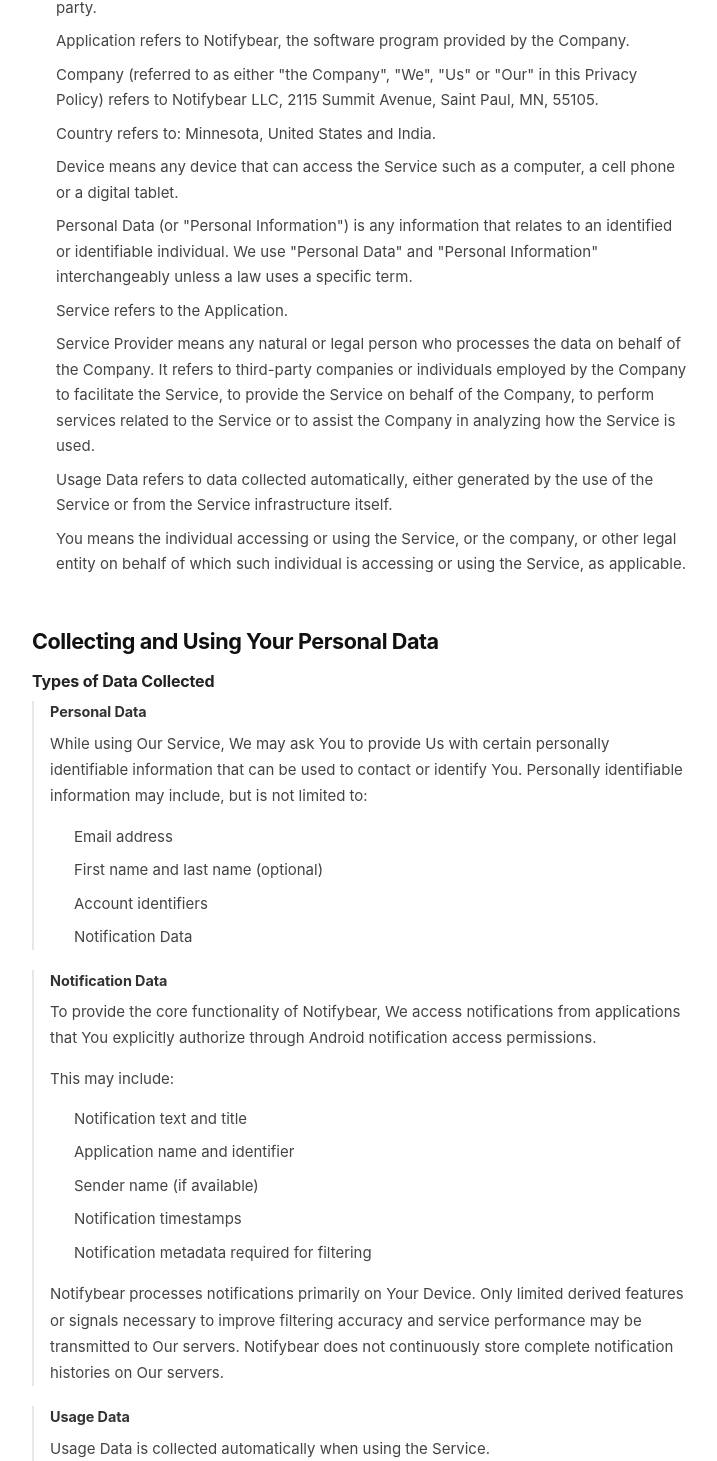
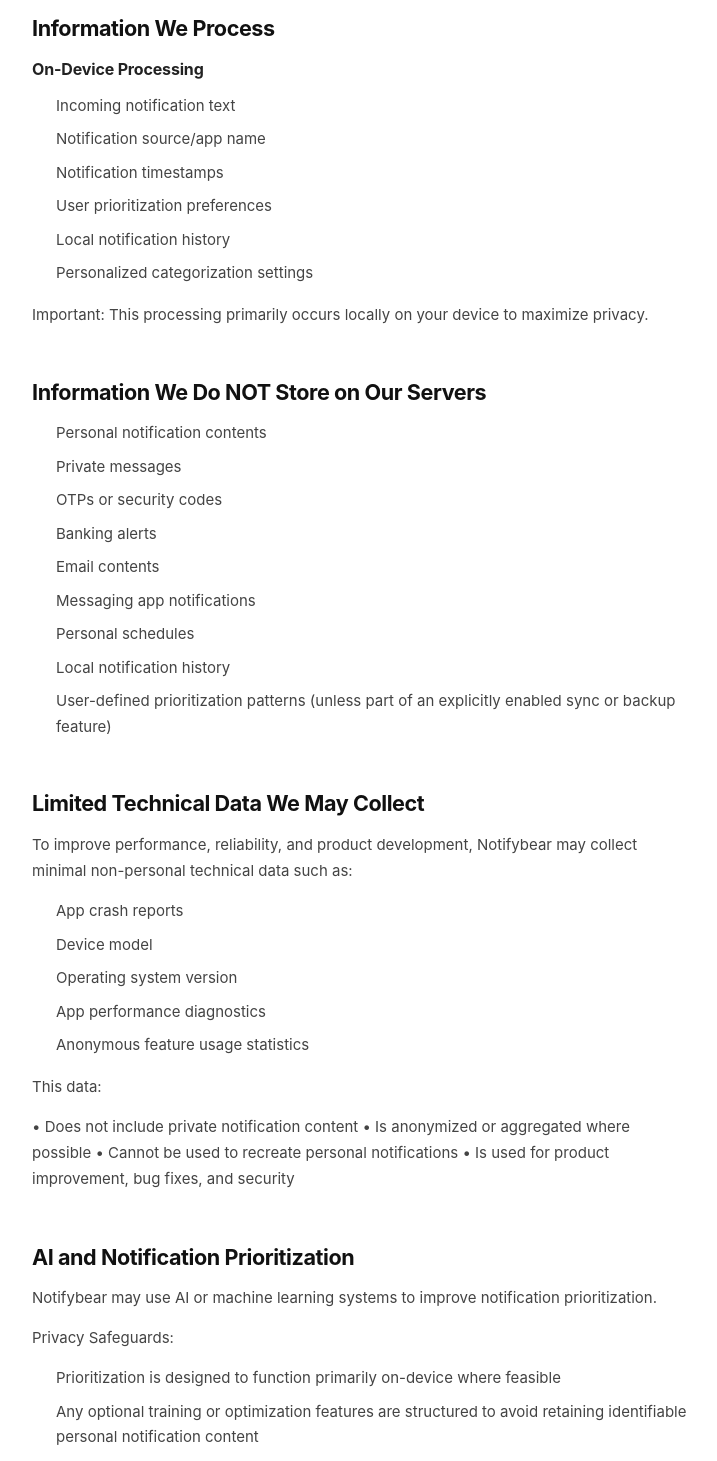
Before and after one commit to swarnpsingh/waitlistNotifybear, a React (Create React App) app: page /privacy-policy in a window 1280 px wide. Shown: the part 999-2460 px from the top of the page, without its empty margins (280-997 px from the left). Built offline with nearby package versions, Linux system fonts and the light colour scheme.

Commit message:
New privacy policy

```diff
--- a/src/components/landing/PrivacyPolicyPage.jsx
+++ b/src/components/landing/PrivacyPolicyPage.jsx
@@ -4,173 +4,137 @@
 const SECTIONS = [
   {
     heading: null,
-    body: `Notifybear is an AI-powered notification filtering and prioritization application that helps You manage notifications from apps You select on Your Android device. We access notification data only to provide the core functionality of filtering, prioritizing, and delivering personalized notification insights.\n\nWe use Your Personal Data to provide, operate, and improve the Service. By using the Service, You agree to the collection and use of information in accordance with this Privacy Policy.`,
+    body: `Welcome to Notifybear (“Notifybear,” “we,” “our,” or “us”), operated by Notifybear LLC. This Privacy Policy explains how Notifybear handles information when you use our mobile application, website, and related services (collectively, the “Services”).\n\nWebsite: https://www.notifybear.com/\nAndroid App: https://play.google.com/store/apps/details?id=com.notifybear`,
   },
   {
-    heading: 'Interpretation and Definitions',
+    heading: 'Our Privacy-First Commitment',
+    body: `Notifybear is built as an offline-first notification intelligence platform that helps users read, analyze, and prioritize notifications directly on their devices.\n\nCore Principle:\nYour personal notification data remains on your device whenever possible.`,
+    list: [
+      'Notifybear reads and prioritizes notifications locally on your device.',
+      'Notification content, personal messages, app alerts, schedules, and user-specific notification history are not stored on Notifybear servers unless explicitly stated for a feature you choose to enable.',
+      'Notifybear servers are designed so they cannot directly access, read, or reconstruct your private notification content from limited technical or training-related feature data.',
+      'Notifybear LLC does not sell your personal notification data.',
+    ],
+  },
+  {
+    heading: 'Information We Process',
     subsections: [
       {
-        subheading: 'Interpretation',
-        body: `The words whose initial letters are capitalized have meanings defined under the following conditions. The following definitions shall have the same meaning regardless of whether they appear in singular or in plural.`,
-      },
-      {
-        subheading: 'Definitions',
-        body: `For the purposes of this Privacy Policy:`,
+        subheading: 'On-Device Processing',
         list: [
-          `Account means a unique account created for You to access our Service or parts of our Service.`,
-          `Affiliate means an entity that controls, is controlled by, or is under common control with a party.`,
-          `Application refers to Notifybear, the software program provided by the Company.`,
-          `Company (referred to as either "the Company", "We", "Us" or "Our" in this Privacy Policy) refers to Notifybear LLC, 2115 Summit Avenue, Saint Paul, MN, 55105.`,
-          `Country refers to: Minnesota, United States and India.`,
-          `Device means any device that can access the Service such as a computer, a cell phone or a digital tablet.`,
-          `Personal Data (or "Personal Information") is any information that relates to an identified or identifiable individual. We use "Personal Data" and "Personal Information" interchangeably unless a law uses a specific term.`,
-          `Service refers to the Application.`,
-          `Service Provider means any natural or legal person who processes the data on behalf of the Company. It refers to third-party companies or individuals employed by the Company to facilitate the Service, to provide the Service on behalf of the Company, to perform services related to the Service or to assist the Company in analyzing how the Service is used.`,
-          `Usage Data refers to data collected automatically, either generated by the use of the Service or from the Service infrastructure itself.`,
-          `You means the individual accessing or using the Service, or the company, or other legal entity on behalf of which such individual is accessing or using the Service, as applicable.`,
+          'Incoming notification text',
+          'Notification source/app name',
+          'Notification timestamps',
+          'User prioritization preferences',
+          'Local notification history',
+          'Personalized categorization settings',
         ],
+        after: `Important:\nThis processing primarily occurs locally on your device to maximize privacy.`,
       },
     ],
   },
   {
-    heading: 'Collecting and Using Your Personal Data',
-    subsections: [
-      {
-        subheading: 'Types of Data Collected',
-        body: null,
-        nested: [
-          {
-            subheading: 'Personal Data',
-            body: `While using Our Service, We may ask You to provide Us with certain personally identifiable information that can be used to contact or identify You. Personally identifiable information may include, but is not limited to:`,
-            list: [
-              'Email address',
-              'First name and last name (optional)',
-              'Account identifiers',
-              'Notification Data',
-            ],
-          },
-          {
-            subheading: 'Notification Data',
-            body: `To provide the core functionality of Notifybear, We access notifications from applications that You explicitly authorize through Android notification access permissions.\n\nThis may include:`,
-            list: [
-              'Notification text and title',
-              'Application name and identifier',
-              'Sender name (if available)',
-              'Notification timestamps',
-              'Notification metadata required for filtering',
-            ],
-            after: `Notifybear processes notifications primarily on Your Device. Only limited derived features or signals necessary to improve filtering accuracy and service performance may be transmitted to Our servers. Notifybear does not continuously store complete notification histories on Our servers.`,
-          },
-          {
-            subheading: 'Usage Data',
-            body: `Usage Data is collected automatically when using the Service.\n\nUsage Data may include information such as:`,
-            list: [
-              "Your Device's Internet Protocol address (IP address)",
-              'Device type and model',
-              'Android operating system version',
-              'Application version',
-              'Diagnostic data such as crash reports',
-              'Feature usage statistics',
-            ],
-            after: `Notifybear uses internal analytics systems to understand Service usage and improve functionality. We do not use third-party advertising trackers.`,
-          },
-        ],
-      },
+    heading: 'Information We Do NOT Store on Our Servers',
+    list: [
+      'Personal notification contents',
+      'Private messages',
+      'OTPs or security codes',
+      'Banking alerts',
+      'Email contents',
+      'Messaging app notifications',
+      'Personal schedules',
+      'Local notification history',
+      'User-defined prioritization patterns (unless part of an explicitly enabled sync or backup feature)',
     ],
   },
   {
-    heading: 'Use of Your Personal Data',
-    body: `The Company may use Personal Data for the following purposes:`,
+    heading: 'Limited Technical Data We May Collect',
+    body: `To improve performance, reliability, and product development, Notifybear may collect minimal non-personal technical data such as:`,
     list: [
-      `To provide and maintain our Service, including notification filtering, prioritization, and personalization.`,
-      `To manage Your Account: to manage Your registration as a user of the Service. The Personal Data You provide can give You access to different functionalities of the Service that are available to You as a registered user.`,
-      `To perform core Service functionality: including analyzing notification metadata and improving filtering accuracy using our proprietary models.`,
-      `To train and improve our AI models: The collected notification data and user interactions are used to train our AI algorithms to make the model more efficient and accurate for You and future users. This continuous learning process helps us deliver better notification filtering and prioritization over time.`,
-      `To contact You: To contact You by email, telephone calls, SMS, or other equivalent forms of electronic communication, such as a mobile application's push notifications regarding updates or informative communications regarding updates, security alerts, or important service-related information.`,
-      `To improve the Service: including improving model accuracy, usability, reliability, and performance.`,
-      `To manage Your requests: To attend and manage Your requests to Us.`,
-      `For business transfers: We may use Your Personal Data to evaluate or conduct a merger, divestiture, restructuring, reorganization, dissolution, or other sale or transfer of some or all of Our assets, whether as a going concern or as part of bankruptcy, liquidation, or similar proceeding, in which Personal Data held by Us about our Service users is among the assets transferred.`,
-      `For security purposes: including preventing misuse, fraud, or unauthorized access.`,
-      `For other purposes: We may use Your information for other purposes, such as data analysis, identifying usage trends, determining the effectiveness of our promotional campaigns and to evaluate and improve our Service, products, services, marketing and your experience.`,
+      'App crash reports',
+      'Device model',
+      'Operating system version',
+      'App performance diagnostics',
+      'Anonymous feature usage statistics',
     ],
-    after: `We may share Your Personal Data in the following situations:`,
-    afterList: [
-      `With Service Providers: We may share Your Personal Data with Service Providers to monitor and analyze the use of our Service, to contact You.`,
-      `For business transfers: We may share or transfer Your Personal Data in connection with, or during negotiations of, any merger, sale of Company assets, financing, or acquisition of all or a portion of Our business to another company.`,
-      `With Affiliates: We may share Your Personal Data with Our affiliates, in which case we will require those affiliates to honor this Privacy Policy. Affiliates include Our parent company and any other subsidiaries, joint venture partners or other companies that We control or that are under common control with Us.`,
-      `With business partners: We may share Your Personal Data with Our business partners to offer You certain products, services or promotions.`,
-      `With Your consent: We may disclose Your Personal Data for any other purpose with Your consent.`,
+    after: `This data:\n\n• Does not include private notification content\n• Is anonymized or aggregated where possible\n• Cannot be used to recreate personal notifications\n• Is used for product improvement, bug fixes, and security`,
+  },
+  {
+    heading: 'AI and Notification Prioritization',
+    body: `Notifybear may use AI or machine learning systems to improve notification prioritization.\n\nPrivacy Safeguards:`,
+    list: [
+      'Prioritization is designed to function primarily on-device where feasible',
+      'Any optional training or optimization features are structured to avoid retaining identifiable personal notification content',
+      'Notifybear LLC cannot reconstruct original notifications from training features alone',
+      'Personal data is not sold for third-party advertising or external AI model training',
     ],
   },
   {
-    heading: 'Retention of Your Personal Data',
-    body: `The Company will retain Your Personal Data only for as long as is necessary for the purposes set out in this Privacy Policy. We will retain and use Your Personal Data to the extent necessary to comply with our legal obligations (for example, if We are required to retain Your data to comply with applicable laws), resolve disputes, and enforce our legal agreements and policies.\n\nWhere possible, We apply shorter retention periods and/or reduce identifiability by deleting, aggregating, or anonymizing data. We apply different retention periods to different categories of Personal Data based on the purpose of processing and legal obligations:`,
+    heading: 'Permissions',
+    body: `Notifybear may request permissions such as:`,
     list: [
-      `Account Information — User Accounts: retained for the duration of your account relationship plus up to 24 months after account closure.`,
-      `Usage Data — Application usage statistics: up to 24 months.`,
-      `Server logs (IP addresses, access times): up to 24 months for security monitoring and troubleshooting.`,
-      `Notification-derived data — minimal derived features may be retained temporarily for model improvement and service reliability.`,
+      'Notification Access',
+      'Battery Optimization Exceptions',
+      'Accessibility Features (if required for specific functions)',
     ],
-    after: `We may retain Personal Data beyond the stated periods for legal obligation, legal claims, your explicit request, or due to technical limitations in backup systems.\n\nWhen retention periods expire, We securely delete or anonymize Personal Data. In some cases, anonymized statistical data that cannot be linked back to You may be retained indefinitely for research and analytics.`,
+    after: `These permissions are used solely to deliver app functionality and improve notification prioritization.`,
   },
   {
-    heading: 'Transfer of Your Personal Data',
-    body: `Your information, including Personal Data, is processed at the Company's operating offices and in any other places where the parties involved in the processing are located. It means that this information may be transferred to and maintained on computers located outside of Your state, province, country or other governmental jurisdiction where the data protection laws may differ from those from Your jurisdiction.\n\nWhere required by applicable law, We will ensure that international transfers of Your Personal Data are subject to appropriate safeguards. The Company will take all steps reasonably necessary to ensure that Your data is treated securely and in accordance with this Privacy Policy and no transfer of Your Personal Data will take place to an organization or a country unless there are adequate controls in place.`,
+    heading: 'Data Security',
+    body: `We implement privacy-by-design measures including:`,
+    list: [
+      'Local-first data storage',
+      'Restricted server-side data exposure',
+      'Secure communication protocols where network activity exists',
+      'Industry-standard safeguards for technical systems',
+    ],
+    after: `Because your primary data remains on-device, centralized exposure risk is significantly reduced.`,
   },
   {
-    heading: 'Delete Your Personal Data',
-    body: `You have the right to delete or request that We assist in deleting the Personal Data that We have collected about You.\n\nYou may:`,
+    heading: 'Third-Party Services',
+    body: `Notifybear may use trusted third-party providers for:`,
     list: [
-      'Delete Your account through the Application',
-      'Disable notification access through Android settings',
-      'Contact Us to request deletion',
+      'Analytics',
+      'Crash reporting',
+      'Payment processing (if premium services exist)',
     ],
-    after: `We may retain certain information if required by law or for legitimate business purposes. Please note that We may need to retain certain information when we have a legal obligation or lawful basis to do so.\n\nWhen you delete your account or request data deletion, the reason for deletion (if provided) may be logged and retained for business purposes, including understanding user feedback, improving our Service, and analyzing usage patterns.`,
+    after: `These services are limited to necessary operational data and are not intended to access your private notification content.`,
   },
   {
-    heading: 'Disclosure of Your Personal Data',
-    subsections: [
-      {
-        subheading: 'Business Transactions',
-        body: `If the Company is involved in a merger, acquisition or asset sale, Your Personal Data may be transferred. We will provide notice before Your Personal Data is transferred and becomes subject to a different Privacy Policy.`,
-      },
-      {
-        subheading: 'Law Enforcement',
-        body: `Under certain circumstances, the Company may be required to disclose Your Personal Data if required to do so by law or in response to valid requests by public authorities (e.g. a court or a government agency).`,
-      },
-      {
-        subheading: 'Other Legal Requirements',
-        body: `The Company may disclose Your Personal Data in the good faith belief that such action is necessary to:`,
-        list: [
-          'Comply with a legal obligation',
-          'Protect and defend the rights or property of the Company',
-          'Prevent or investigate possible wrongdoing in connection with the Service',
-          'Protect the personal safety of Users of the Service or the public',
-          'Protect against legal liability',
-        ],
-      },
+    heading: 'User Control',
+    body: `You control your data through:`,
+    list: [
+      'Device settings',
+      'App permission settings',
+      'Local app data deletion',
+      'Uninstalling Notifybear',
+    ],
+    after: `Deleting the app or its local storage may remove stored on-device data, subject to your device’s backup settings.`,
+  },
+  {
+    heading: 'Children’s Privacy',
+    body: `Notifybear is not intended for children under 13 (or applicable local age requirements) without parental or guardian consent.`,
+  },
+  {
+    heading: 'International Users',
+    body: `If you access Notifybear from outside the jurisdiction of Notifybear LLC, limited technical data may be processed according to applicable laws and infrastructure requirements.`,
+  },
+  {
+    heading: 'Changes to This Privacy Policy',
+    body: `Notifybear LLC may update this Privacy Policy periodically. Changes will be reflected by updating the “Last Updated” date above. Continued use of the Services after updates constitutes acceptance of the revised policy.`,
+  },
+  {
+    heading: 'Contact Information',
+    body: `Notifybear LLC`,
+    list: [
+      'Website: https://www.notifybear.com/',
+      'App: https://play.google.com/store/apps/details?id=com.notifybear',
+      'Email: support@notifybear.com',
     ],
   },
   {
-    heading: 'Security of Your Personal Data',
-    body: `The security of Your Personal Data is important to Us, but remember that no method of transmission over the Internet, or method of electronic storage is 100% secure. While We strive to use commercially reasonable means to protect Your Personal Data, We cannot guarantee its absolute security.`,
-  },
-  {
-    heading: "Children's Privacy",
-    body: `Our Service does not address anyone under the age of 16. We do not knowingly collect personally identifiable information from anyone under the age of 16. If You are a parent or guardian and You are aware that Your child has provided Us with Personal Data, please contact Us. If We become aware that We have collected Personal Data from anyone under the age of 16 without verification of parental consent, We take steps to remove that information from Our servers.\n\nIf We need to rely on consent as a legal basis for processing Your information and Your country requires consent from a parent, We may require Your parent's consent before We collect and use that information.`,
-  },
-  {
-    heading: 'Links to Other Websites',
-    body: `Our Service may contain links to other websites that are not operated by Us. If You click on a third party link, You will be directed to that third party's site. We strongly advise You to review the Privacy Policy of every site You visit.\n\nWe have no control over and assume no responsibility for the content, privacy policies or practices of any third party sites or services.`,
-  },
-  {
-    heading: 'Changes to this Privacy Policy',
-    body: `We may update Our Privacy Policy from time to time. We will notify You of any changes by posting the new Privacy Policy on this page.\n\nWe will let You know via email and/or a prominent notice on Our Service, prior to the change becoming effective and update the "Last updated" date at the top of this Privacy Policy.\n\nYou are advised to review this Privacy Policy periodically for any changes. Changes to this Privacy Policy are effective when they are posted on this page.`,
-  },
-  {
-    heading: 'Contact Us',
-    body: `If you have any questions about this Privacy Policy, You can contact us:`,
-    list: ['By email: support@notifybear.com'],
+    heading: 'Plain-English Summary',
+    body: `Notifybear helps you manage your notifications while keeping your personal data primarily on your device.\n\nYour notifications are analyzed and prioritized locally whenever possible, and Notifybear LLC is designed not to read, store, or recreate your private notification content from server systems alone.`,
   },
 ];
 
@@ -319,7 +283,7 @@
             Privacy Policy
           </h1>
           <p style={{ fontSize: '0.875rem', color: '#888', margin: 0 }}>
-            Last updated: February 26, 2026
+            Last updated: May 19, 2026
           </p>
         </div>
 
```
